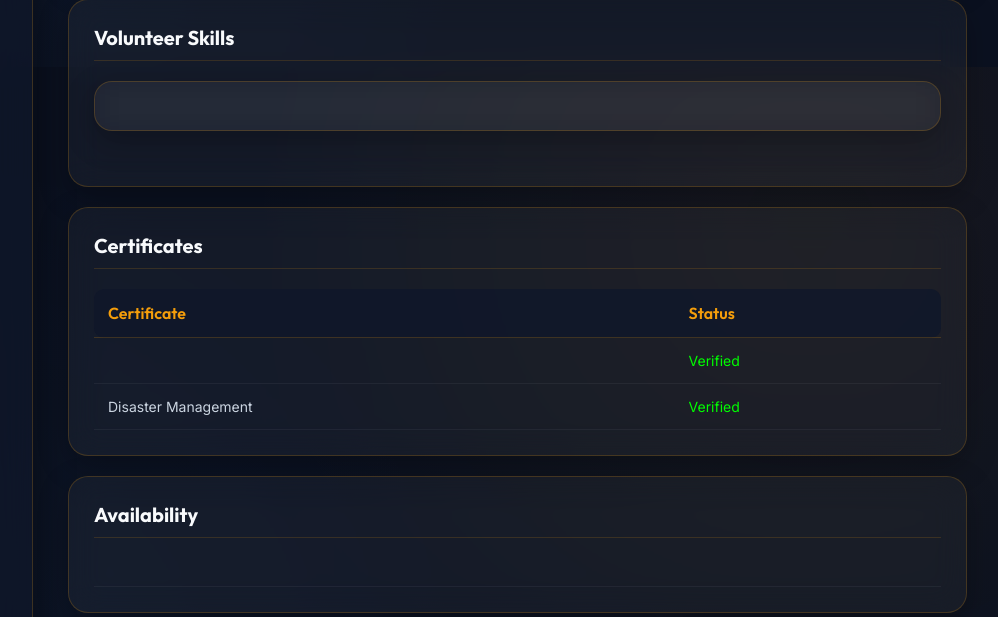
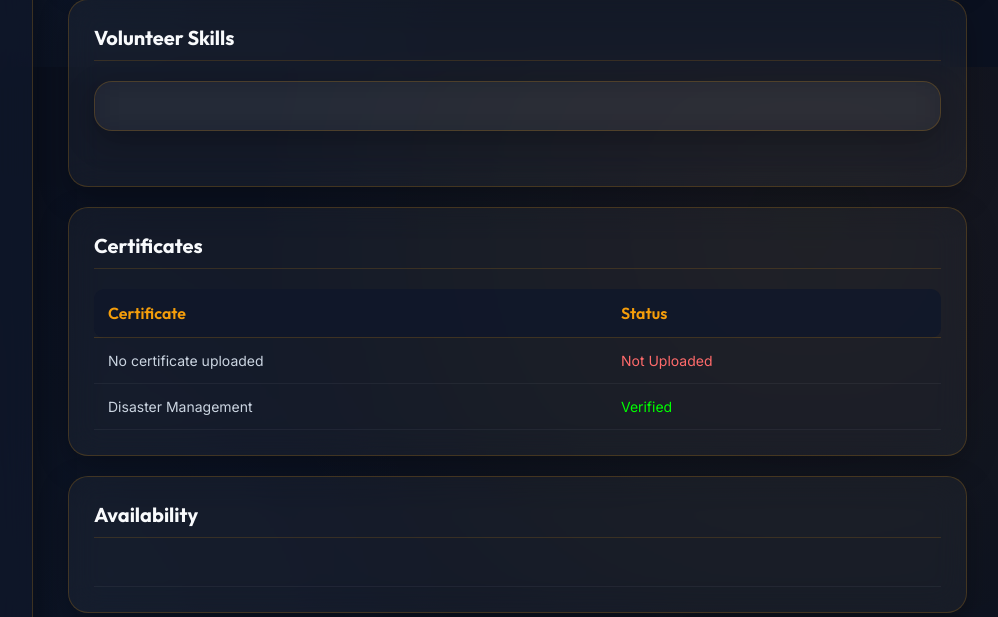
Before and after one commit to bashita/disasterconnect, a Flask app: template templates/volunteer_profile.html in a window 1280 px wide. Shown: the part 733-1350 px from the top of the page, without its empty margins (278-1276 px from the left). Run offline with Flask 3, Linux system fonts and the light colour scheme; the template is opened without the code that fills it, so the values that code supplies are empty; some libraries are stand-ins or nearby versions.

Commit message:
Enhance volunteer profile with certificate status
Added certificate verification display in volunteer profile.

```diff
--- a/templates/volunteer_profile.html
+++ b/templates/volunteer_profile.html
@@ -223,14 +223,22 @@
                 </tr>
 
                 <tr>
+    <td>
+        {% if certificate %}
+            {{ certificate }}
+        {% else %}
+            No certificate uploaded
+        {% endif %}
+    </td>
 
-                    <td>{{ certificate }}</td>
-
-                    <td style="color:lime;">
-                        Verified
-                    </td>
-
-                </tr>
+    <td>
+        {% if certificate %}
+            <span style="color:lime;">Verified</span>
+        {% else %}
+            <span style="color:#ff6b6b;">Not Uploaded</span>
+        {% endif %}
+    </td>
+</tr>
 
                 <tr>
 
```
